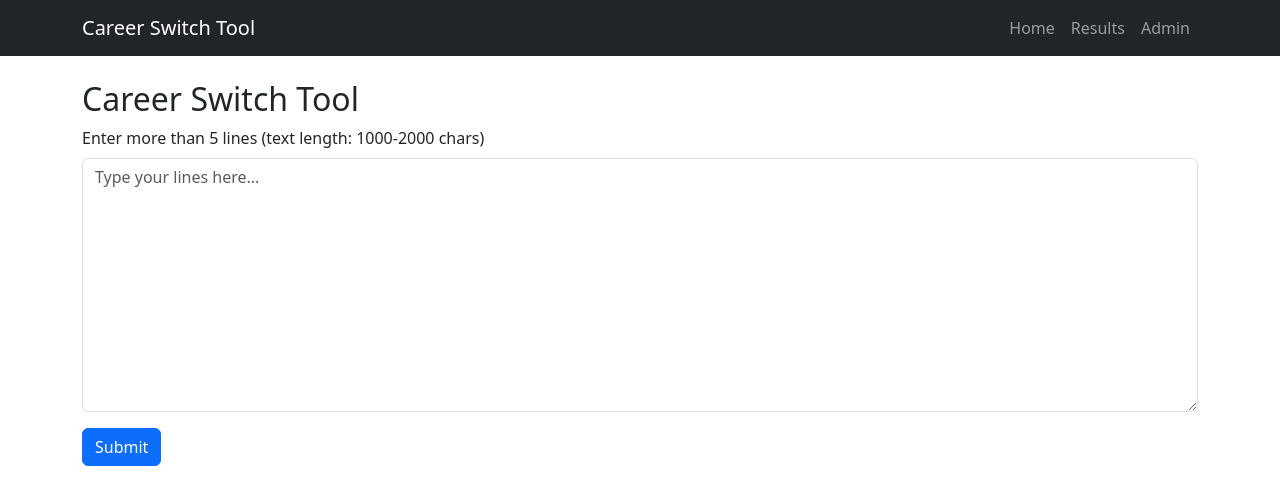
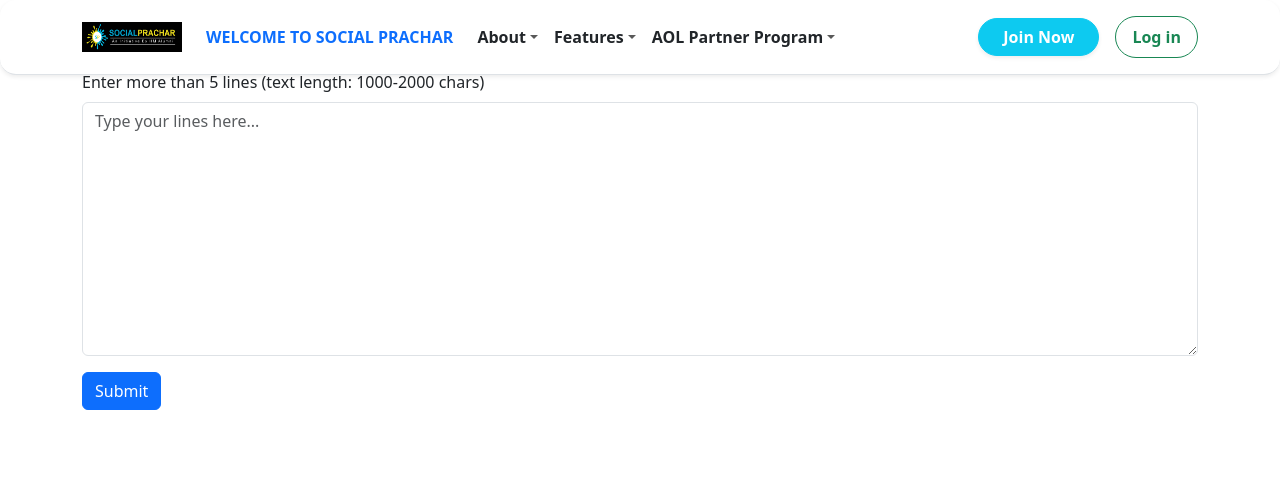
Before and after one commit to Sekhar012/Social_Prachar, a React (Vite) app: page / in a window 1280 px wide. Shown: the top 504 px of the page. Built offline with nearby package versions, Linux system fonts and the light colour scheme.

Commit message:
Finished today’s work: Navbar updates and styling

```diff
--- a/src/components/Navbar.jsx
+++ b/src/components/Navbar.jsx
@@ -1,19 +1,119 @@
-import { Navbar, Nav, Container } from 'react-bootstrap';
+// import { Navbar, Nav, Container } from 'react-bootstrap';
 
-export default function AppNavbar() {
+// export default function AppNavbar() {
+//   return (
+//     <Navbar bg="dark" variant="dark" expand="lg">
+//       <Container>
+//         <Navbar.Brand href="/">Career Switch Tool</Navbar.Brand>
+//         <Navbar.Toggle aria-controls="basic-navbar-nav" />
+//         <Navbar.Collapse id="basic-navbar-nav">
+//           <Nav className="ms-auto">
+//             <Nav.Link href="/">Home</Nav.Link>
+//             <Nav.Link href="/results">Results</Nav.Link>
+//             <Nav.Link href="/admin">Admin</Nav.Link>
+//           </Nav>
+//         </Navbar.Collapse>
+//       </Container>
+//     </Navbar>
+//   );
+// }
+
+
+import React from "react";
+import { Navbar, Nav, NavDropdown, Button, Container } from "react-bootstrap";
+import "bootstrap/dist/css/bootstrap.min.css";
+
+const AppNavbar = () => {
   return (
-    <Navbar bg="dark" variant="dark" expand="lg">
+    <Navbar
+      expand="lg"
+      bg="white"
+      fixed="top"
+      className="shadow-sm py-3 border-bottom border2 rounded-4"
+    >
       <Container>
-        <Navbar.Brand href="/">Career Switch Tool</Navbar.Brand>
+        {/* Brand */}
+        <Navbar.Brand href="#home" className="d-flex align-items-center">
+          <img
+            src="/src/assets/logo.webp"
+            width="100"
+            height="30"
+            className="d-inline-block align-top"
+            alt="Social Prachar"
+          />
+          <span className="ms-4 fw-semibold text-primary d-none d-sm-inline fs-6">
+            WELCOME TO SOCIAL PRACHAR
+          </span>
+        </Navbar.Brand>
+
+        {/* Mobile Toggle */}
         <Navbar.Toggle aria-controls="basic-navbar-nav" />
-        <Navbar.Collapse id="basic-navbar-nav">
-          <Nav className="ms-auto">
-            <Nav.Link href="/">Home</Nav.Link>
-            <Nav.Link href="/results">Results</Nav.Link>
-            <Nav.Link href="/admin">Admin</Nav.Link>
+
+        {/* Navbar Links */}
+        <Navbar.Collapse id="basic-navbar-nav" className="justify-content-end">
+          <Nav className="me-auto fw-semibold">
+            <NavDropdown
+              title={<span className="text-dark">About</span>}
+              id="about-nav-dropdown"
+            >
+              <NavDropdown.Item href="#about/action">Action</NavDropdown.Item>
+              <NavDropdown.Item href="#about/another-action">
+                Another action
+              </NavDropdown.Item>
+              <NavDropdown.Divider />
+              <NavDropdown.Item href="#about/something-else">
+                Something else
+              </NavDropdown.Item>
+            </NavDropdown>
+
+            <NavDropdown
+              title={<span className="text-dark">Features</span>}
+              id="features-nav-dropdown"
+            >
+              <NavDropdown.Item href="#features/action">Action</NavDropdown.Item>
+              <NavDropdown.Item href="#features/another-action">
+                Another action
+              </NavDropdown.Item>
+              <NavDropdown.Divider />
+              <NavDropdown.Item href="#features/something-else">
+                Something else
+              </NavDropdown.Item>
+            </NavDropdown>
+
+            <NavDropdown
+              title={<span className="text-dark">AOL Partner Program</span>}
+              id="aol-nav-dropdown"
+            >
+              <NavDropdown.Item href="#aol/action">Action</NavDropdown.Item>
+              <NavDropdown.Item href="#aol/another-action">
+                Another action
+              </NavDropdown.Item>
+              <NavDropdown.Divider />
+              <NavDropdown.Item href="#aol/something-else">
+                Something else
+              </NavDropdown.Item>
+            </NavDropdown>
+          </Nav>
+
+          {/* Right Side Buttons */}
+          <Nav className="align-items-center">
+            <Button
+              variant="info"
+              className="fw-bold rounded-pill px-4 me-3 shadow-sm text-white"
+            >
+              Join Now
+            </Button>
+            <Nav.Link
+              href="#login"
+              className="fw-semibold text-success px-3 rounded-pill border border-success"
+            >
+              Log in
+            </Nav.Link>
           </Nav>
         </Navbar.Collapse>
       </Container>
     </Navbar>
   );
-}
+};
+
+export default AppNavbar;
```
Also changed, not shown: src/assets/logo.webp (added).
